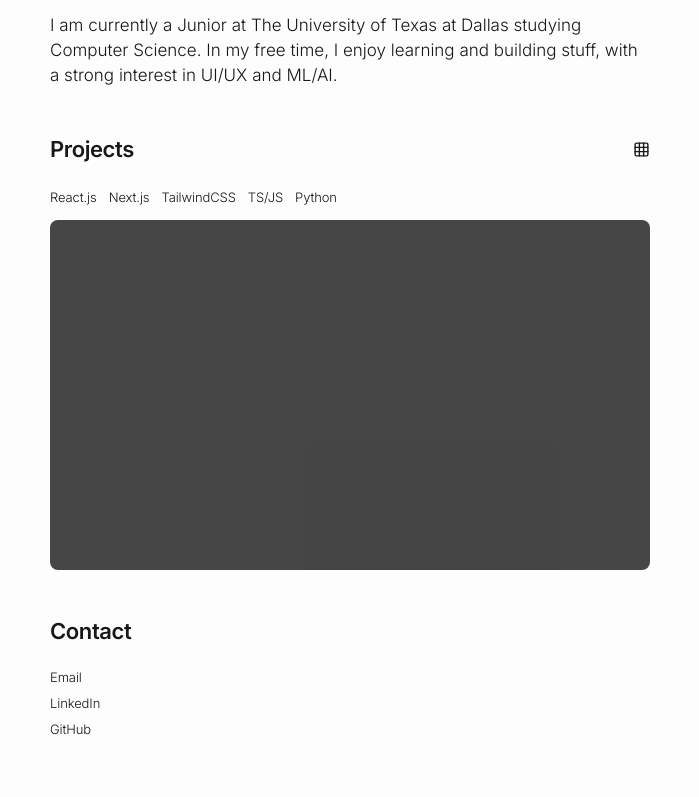
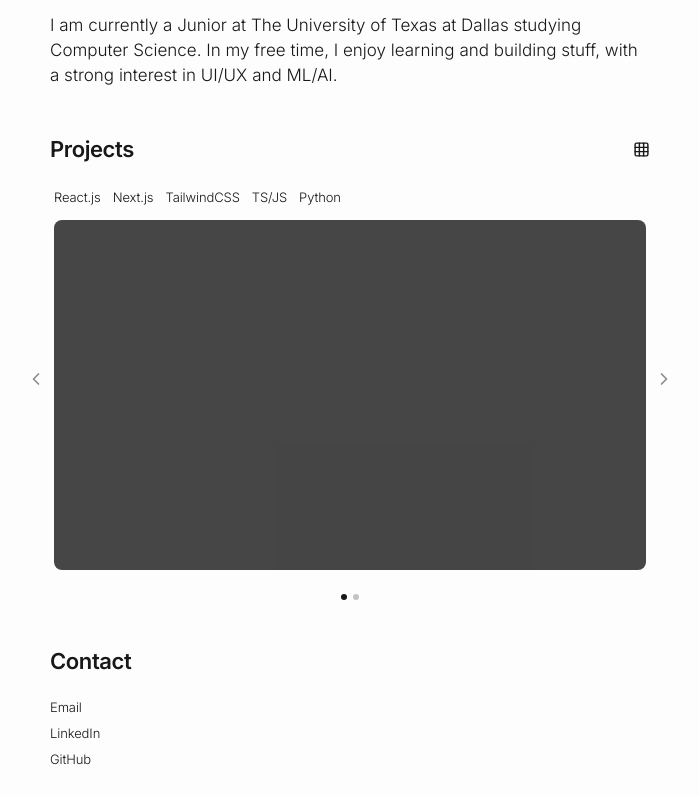
Before and after one commit to AO-5002/portfolio-website, a Next.js app: page / in a window 1280 px wide. Shown: the part 566-1363 px from the top of the page, without its empty margins (290-989 px from the left). Built offline with nearby package versions, Linux system fonts and the light colour scheme.

Commit message:
Added carousel

```diff
--- a/app/Projects/Projects.tsx
+++ b/app/Projects/Projects.tsx
@@ -1,14 +1,14 @@
 "use client";
-
-import { Grid3X3 } from "lucide-react";
+import { Grid3X3, ChevronLeft, ChevronRight } from "lucide-react";
 import { project_data, Project } from "./data";
 import SectionWrapper from "../General/SectionWrapper";
 import Image from "next/image";
 import { useState } from "react";
 
 function ProjectBox({ project }: { project: Project }) {
+  const MULTIPLIER = 4;
   return (
-    <div className="flex flex-col items-start justify-start gap-3.25">
+    <div className="flex flex-col items-start justify-start gap-3.25 w-full shrink-0">
       <div className="w-full flex flex-row items-center justify-start gap-3 text-foreground">
         {project.tools.map((tool) => (
           <p className="text-small" key={tool}>
@@ -20,20 +20,24 @@ function ProjectBox({ project }: { project: Project }) {
         <Image
           src={project.thumbnail_url}
           alt={project.project_name}
-          width={150 * 4}
-          height={87.5 * 4}
-          className="rounded-lg"
+          width={150 * MULTIPLIER}
+          height={87.5 * MULTIPLIER}
+          className="rounded-lg w-full h-auto"
         />
       ) : (
-        <div className="w-150 h-87.5 bg-foreground/80 rounded-lg"></div>
+        <div className="w-full h-87.5 bg-foreground/80 rounded-lg" />
       )}
     </div>
   );
 }
 
 export default function Projects() {
-  const [isHovered, setIsHovered] = useState(false);
-  const [currentIndex, setCurrentIndex] = useState<number>(0);
+  const [currentIndex, setCurrentIndex] = useState(0);
+
+  const moveLeft = () =>
+    setCurrentIndex((i) => (i - 1 + project_data.length) % project_data.length);
+
+  const moveRight = () => setCurrentIndex((i) => (i + 1) % project_data.length);
 
   return (
     <SectionWrapper>
@@ -42,11 +46,47 @@ export default function Projects() {
           <p className="label font-semibold">Projects</p>
           <Grid3X3 size={17} />
         </div>
-        <div className="flex flex-row gap-4 relative">
-          <ProjectBox
-            key={project_data[currentIndex].id}
-            project={project_data[currentIndex]}
-          />
+
+        <div className="relative flex items-center">
+          <button
+            onClick={moveLeft}
+            className="absolute left-0 -translate-x-full z-10 p-1 text-foreground/50 hover:text-foreground transition-colors"
+          >
+            <ChevronLeft size={20} />
+          </button>
+
+          <div className="w-full overflow-hidden">
+            <div
+              className="flex transition-transform duration-400 ease-in-out"
+              style={{ transform: `translateX(-${currentIndex * 100}%)` }}
+            >
+              {project_data.map((project) => (
+                <div key={project.id} className="w-full shrink-0 px-1">
+                  <ProjectBox project={project} />
+                </div>
+              ))}
+            </div>
+          </div>
+
+          <button
+            onClick={moveRight}
+            className="absolute right-0 translate-x-full z-10 p-1 text-foreground/50 hover:text-foreground transition-colors"
+          >
+            <ChevronRight size={20} />
+          </button>
+        </div>
+
+        {/* Dot indicators */}
+        <div className="flex justify-center gap-1.5">
+          {project_data.map((_, i) => (
+            <button
+              key={i}
+              onClick={() => setCurrentIndex(i)}
+              className={`w-1.5 h-1.5 rounded-full transition-colors duration-200 ${
+                i === currentIndex ? "bg-foreground" : "bg-foreground/25"
+              }`}
+            />
+          ))}
         </div>
       </div>
     </SectionWrapper>
--- a/app/Projects/data.ts
+++ b/app/Projects/data.ts
@@ -1,7 +1,7 @@
 interface Project_Details {
   outlines: string[];
-  corresponding_info: string[];
-  corresponding_images: string[];
+  corresponding_info?: string[];
+  corresponding_images?: string[];
 }
 
 interface Project {
```
